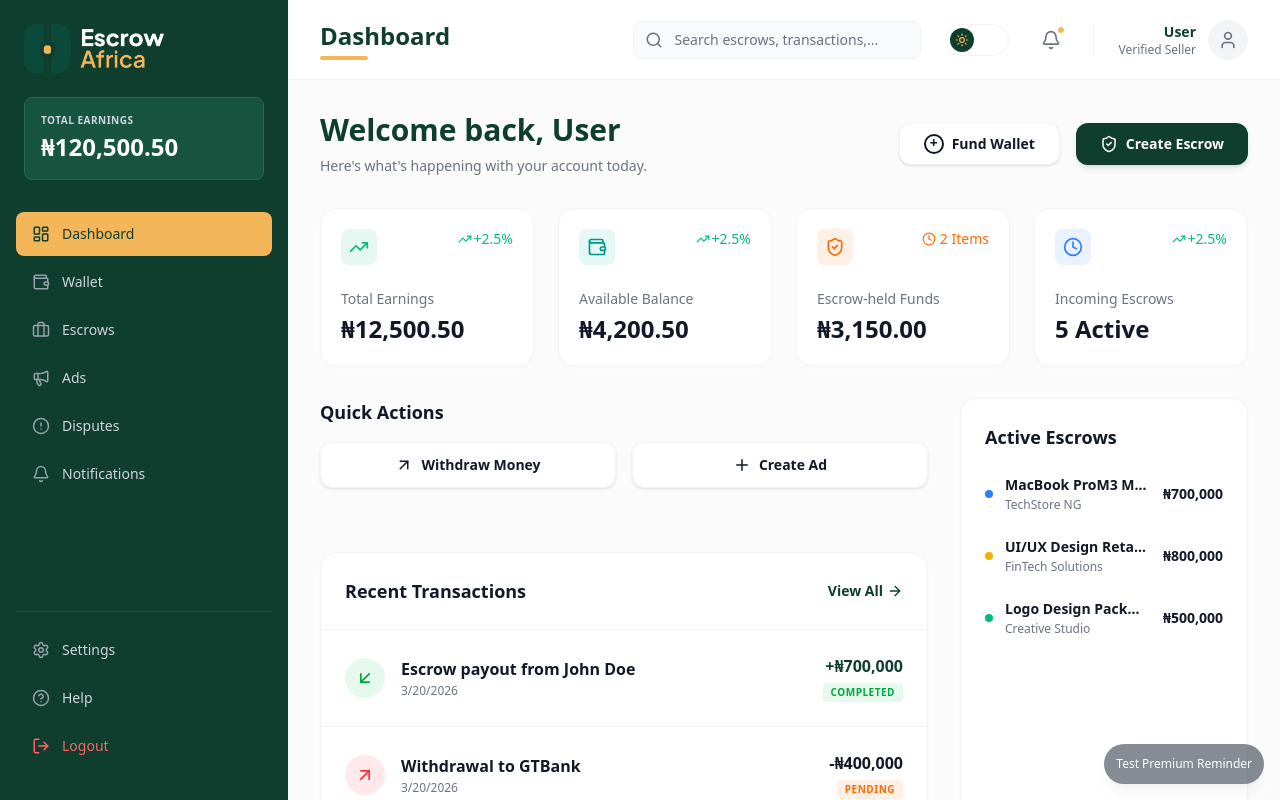
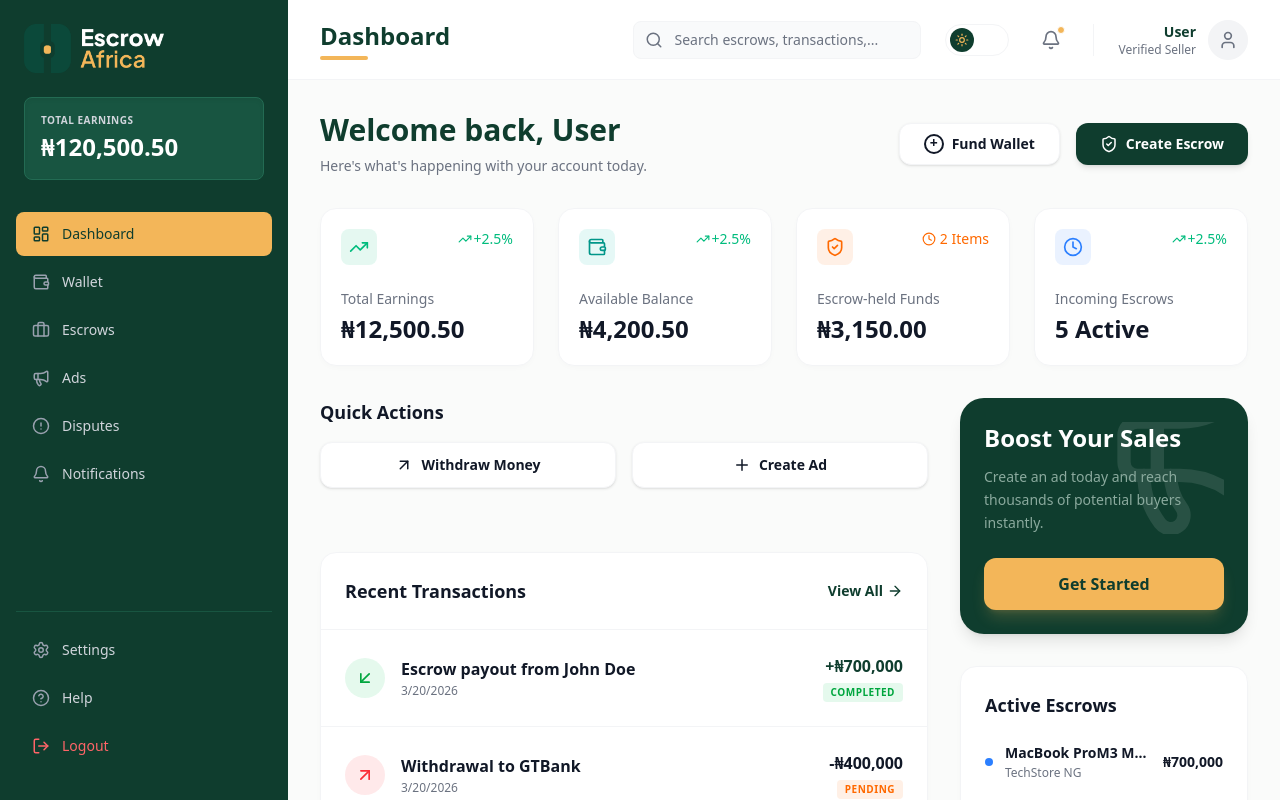
Before and after one commit to escrow-africa/escrow-frontend, a Next.js app: page /dashboard in a window 1280 px wide. Built offline with nearby package versions, Linux system fonts and the light colour scheme; no server answers.

Commit message:
refactor: simplify PremiumReminderModal by removing props and unnecessary modal logic

```diff
--- a/app/dashboard/page.tsx
+++ b/app/dashboard/page.tsx
@@ -28,7 +28,6 @@ const MOCK_ESCROWS: ActiveEscrow[] = [
 
 export default function DashboardPage() {
   const [userName, setUserName] = useState("User");
-  const [isReminderOpen, setIsReminderOpen] = useState(false);
   const router = useRouter();
 
   React.useEffect(() => {
@@ -137,27 +136,13 @@ export default function DashboardPage() {
           <TransactionList transactions={MOCK_TRANSACTIONS} />
         </div>
 
-        {/* Right Column (Active Escrows & Ads/Pro spaces) */}
+        {/* Right Column (Active Escrows & Ads/Promo) */}
         <div className="lg:col-span-5 xl:col-span-4 flex flex-col gap-8">
+          <PremiumReminderModal />
           <ActiveEscrowsList escrows={MOCK_ESCROWS} />
         </div>
       </div>
 
-      {/* Periodic Reminder Modal */}
-      <PremiumReminderModal
-        isOpen={isReminderOpen}
-        onClose={() => setIsReminderOpen(false)}
-      />
-
-      {/* Dev Tool: Button to toggle modal for testing purposes */}
-      {process.env.NODE_ENV === 'development' && (
-        <button
-          onClick={() => setIsReminderOpen(true)}
-          className="fixed bottom-4 right-4 bg-gray-900 text-white p-3 rounded-full shadow-lg opacity-50 hover:opacity-100 transition-opacity text-xs z-50"
-        >
-          Test Premium Reminder
-        </button>
-      )}
     </div>
   );
 }
--- a/components/dashboard/shared/PremiumReminderModal.tsx
+++ b/components/dashboard/shared/PremiumReminderModal.tsx
@@ -1,48 +1,27 @@
+import Link from "next/link";
 import React from "react";
-import { Crown, Megaphone, X } from "lucide-react";
+import { Megaphone } from "lucide-react";
 
-interface PremiumReminderModalProps {
-  isOpen: boolean;
-  onClose: () => void;
-}
-
-export default function PremiumReminderModal({ isOpen, onClose }: PremiumReminderModalProps) {
-  if (!isOpen) return null;
-
+export default function PremiumReminderModal() {
   return (
-    <div className="fixed inset-0 z-50 flex items-center justify-center p-4 bg-black/40 backdrop-blur-sm animate-in fade-in duration-200">
-      <div
-        className="w-full max-w-lg bg-white rounded-3xl overflow-hidden shadow-2xl relative"
-        role="dialog"
-        aria-modal="true"
-      >
-        <button
-          onClick={onClose}
-          className="absolute top-4 right-4 z-10 w-8 h-8 flex items-center justify-center bg-white/20 hover:bg-white/40 text-white rounded-full transition-colors backdrop-blur-md"
-        >
-          <X size={18} />
-        </button>
-
-        <div className="p-10 bg-[#0F3D2E] text-white rounded-3xl">
-          <div className="relative overflow-hidden mb-8">
-            <div className="absolute -top-10 -right-10 opacity-10">
+    <div className="rounded-3xl bg-[#0F3D2E] p-6 text-white shadow-lg">
+      <div className="relative overflow-hidden mb-6">
+        <div className="absolute -top-10 -right-10 opacity-10 pointer-events-none">
           <Megaphone size={160} />
         </div>
         <div className="relative z-10">
-              <h2 className="text-2xl font-bold mb-3 flex items-center gap-2">
-                Boost Your Sales
-              </h2>
+          <h2 className="text-2xl font-bold mb-3">Boost Your Sales</h2>
           <p className="text-sm text-[#8BAA9E] leading-relaxed">
-                Create an ad today and reach thousands of potential buyers instantly. Drive more traffic to your escrows.
+            Create an ad today and reach thousands of potential buyers instantly.
           </p>
         </div>
       </div>
 
+      <Link href="/dashboard/ads" className="block">
         <button className="w-full py-3.5 bg-[#F3B659] hover:bg-[#e0a241] text-[#0F3D2E] font-bold rounded-xl transition-colors shadow-lg shadow-[#F3B659]/20">
           Get Started
         </button>
-        </div>
-      </div>
+      </Link>
     </div>
   );
 }
```
Lines whose indentation alone changed are shown as unchanged.
